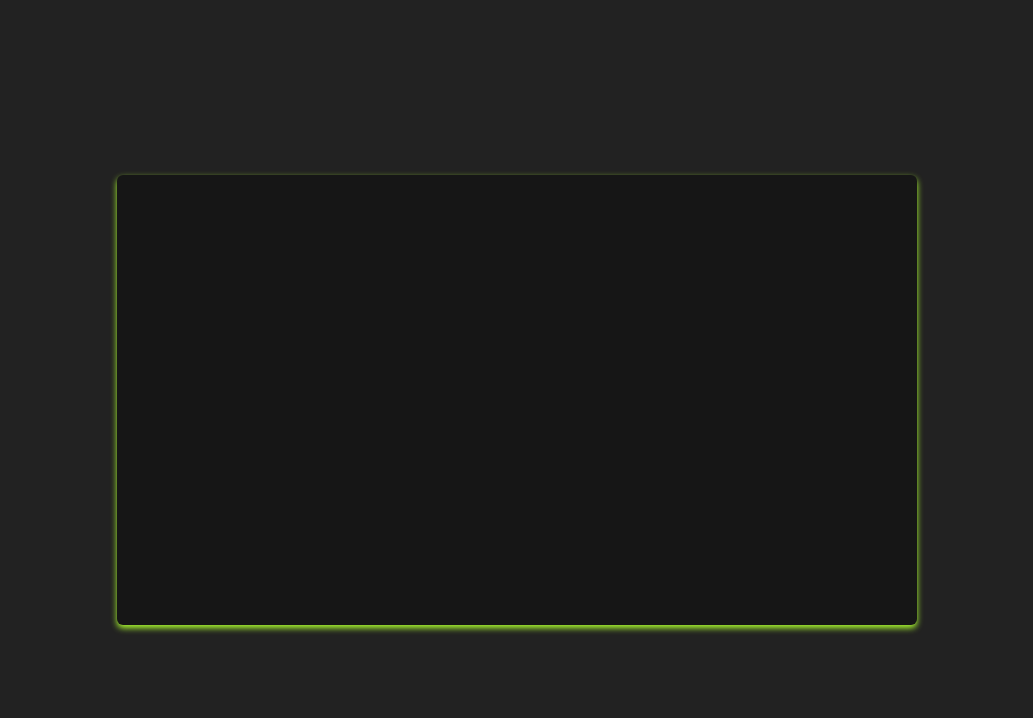
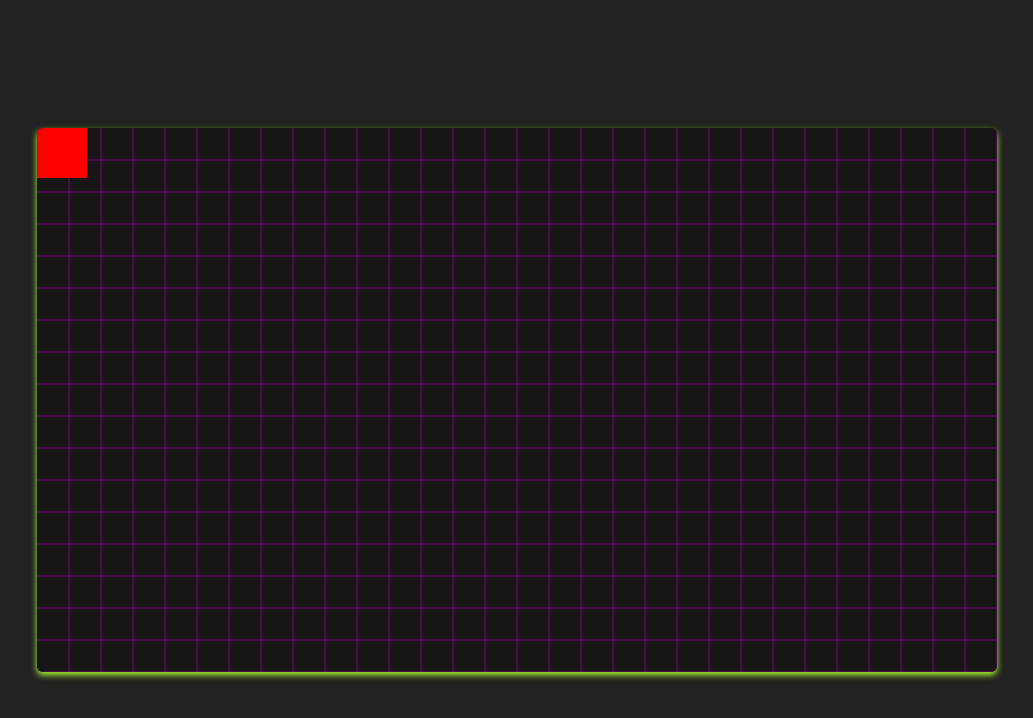
Before and after one commit to jonascamargo/BrowserMon, a plain HTML site: page index.html in a window 1280 px wide. Shown: the whole page, without its empty margins (123-1156 px from the left). Drawn offline with Linux system fonts and the light colour scheme.

Commit message:
definição das principais funções, Render() e GameLoop(). e agora o grid aparece no fundo da tela. primeiro teste da função Rendr()

```diff
--- a/src/scripts/core.js
+++ b/src/scripts/core.js
@@ -1,14 +1,88 @@
-// console.log( CONFIG.CANVAS.W )
-// const myPlayer = new Player()
+// variaveis
+// const BASE_WIDTH  = CONFIG.CANVAS.W
+const BASE_WIDTH  = Math.round( CONFIG.TILE_SIZE * 30 )
+// const BASE_HEIGHT = CONFIG.CANVAS.H
+const BASE_HEIGHT = Math.round( CONFIG.TILE_SIZE * 17 )
+const BASE_BG     = CONFIG.CANVAS.BG
+const TILE_SIZE   = CONFIG.TILE_SIZE
+const GRID_COLOR  = 'purple'
+
+// configuração inicial do canvas
+const canvas = document.getElementById( 'gameStage' )
+const ctx = canvas.getContext( '2d' )
+canvas.width  = BASE_WIDTH
+canvas.height = BASE_HEIGHT
+
+////////////////////////////////////////
+
+// buffer virtual - canvas dinamico
+const virtualCanvas = document.createElement( 'canvas' )
+const virtualCtx    = virtualCanvas.getContext( '2d' )
+virtualCanvas.width  = BASE_WIDTH
+virtualCanvas.height = BASE_HEIGHT
+
+
+const LAYER = {
+    GRID2: ( ctx ) => {
+        ctx.strokeStyle = GRID_COLOR
+
+        for( let x = 0; x < BASE_WIDTH + TILE_SIZE; x += TILE_SIZE ){
+            for( let y = 0; y < BASE_HEIGHT + TILE_SIZE; y += TILE_SIZE ){
+                ctx.strokeRect( x, y, TILE_SIZE, TILE_SIZE )
+            }
+        }
+    },
+
+    GRID: ( ctx ) => {
+        ctx.strokeStyle = GRID_COLOR;
+
+        for( let x = 0; x < BASE_WIDTH + TILE_SIZE; x += TILE_SIZE ) {
+            for( let y = 0; y < BASE_HEIGHT + TILE_SIZE; y += TILE_SIZE ) {
+                // Linha vertical (direita)
+                ctx.beginPath()
+                ctx.moveTo( x + TILE_SIZE, y )
+                ctx.lineTo( x + TILE_SIZE, y + TILE_SIZE )
+                ctx.stroke()
+
+                // Linha horizontal (base)
+                ctx.beginPath()
+                ctx.moveTo( x, y + TILE_SIZE )
+                ctx.lineTo( x + TILE_SIZE, y + TILE_SIZE )
+                ctx.stroke()
+            }
+        }
+    }
+}
+
+////////////////////////////////////////
 
 function Render(){
-    // console.log( 'função Render()' )
+    // layer 1 -  limpando o canvas virtual
+    virtualCtx.fillStyle = BASE_BG
+    virtualCtx.fillRect( 0, 0, BASE_WIDTH, BASE_HEIGHT )
+
+
+    ////////////////////
+    LAYER.GRID( virtualCtx )
+
+    virtualCtx.fillStyle = 'red'
+    virtualCtx.fillRect( 0, 0, 50, 50 )
+    ////////////////////
+
+
+    // limpando o canvas real
+    ctx.fillStyle = BASE_BG
+    ctx.fillRect( 0, 0, BASE_WIDTH, BASE_HEIGHT )
+
+    // desenhando o canvas virtual no canvas real
+    ctx.drawImage(
+        virtualCanvas,
+        0, 0,
+        BASE_WIDTH, BASE_HEIGHT,
+    )
 }
 
-
 function LoopGame(){
-    // console.log( 'função LoopGame()' )
-
-    Render();
-    requestAnimationFrame(LoopGame);
+    Render()
+    requestAnimationFrame( LoopGame )
 }
--- a/src/scripts/game.js
+++ b/src/scripts/game.js
@@ -2,10 +2,28 @@
 const CONFIG = {
     CANVAS: {
         W: 800,
-        H: 576,
+        H: 450,
         BG: '#161616',
     },
+
     TILE_SIZE: 32,
+
+    INPUTS: {
+        NAV: {
+            up: 'w',
+            down: 's',
+            left: 'a',
+            right: 'd',
+        },
+        ACTION: {
+            attack: 'j',
+            special: 'k',
+        },
+        UI: {
+            pause: 'p',
+            play: 'space',
+        }
+    },
 }
 
 ////////////////////      LOAD      ///////////////////
--- a/src/styles/style.css
+++ b/src/styles/style.css
@@ -16,6 +16,6 @@ body {
     background-color: #161616;
     border-radius: 6px;
     box-shadow: 0 3px 6px greenyellow;
-    width: 800px;
-    aspect-ratio: 16 / 9;
+    /* width: 800px;
+    aspect-ratio: 16 / 9; */
 }
```
